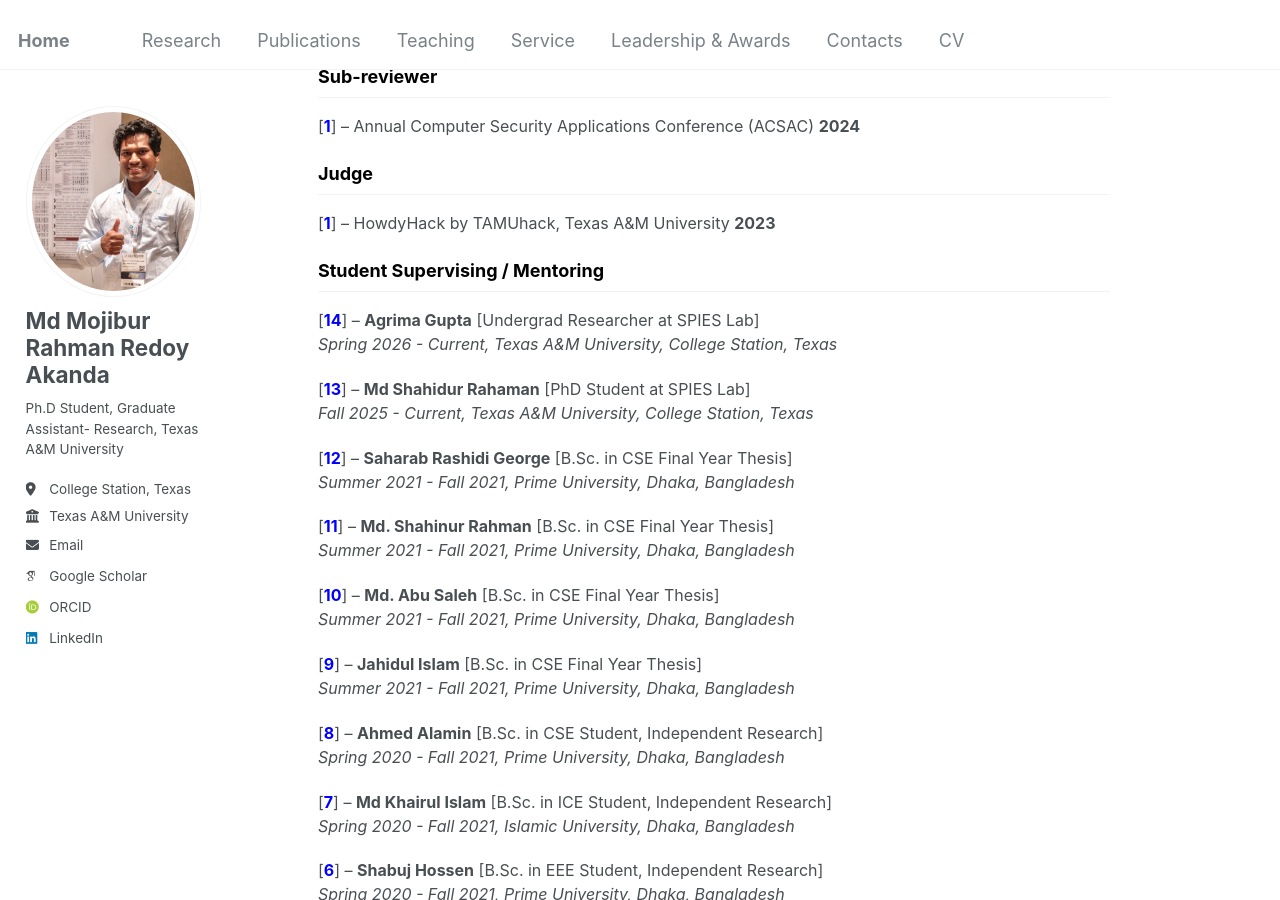
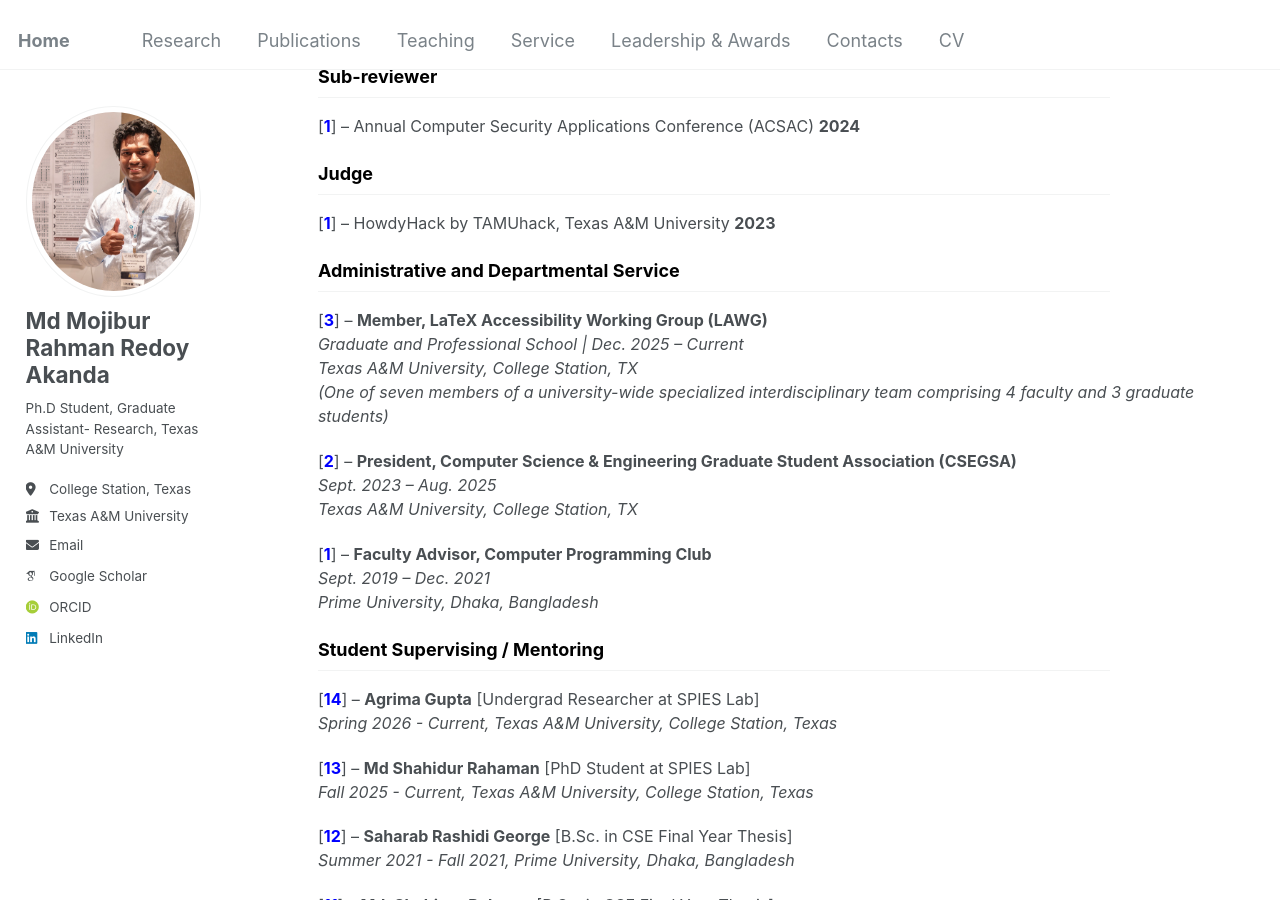
Before and after one commit to redoyakanda/redoyakanda.github.io, a Jekyll site: the page built from _pages/service.html, in a window 1280 px wide and 900 px high, scrolled down 484 px. Built offline with Jekyll 4.4.1, drawn with Linux system fonts in a browser that asks for light colours; some web fonts are replaced.

Commit message:
Update service.html

```diff
--- a/_pages/service.html
+++ b/_pages/service.html
@@ -53,6 +53,31 @@ author_profile: true
   </p>
 </div>
 
+<!-- Administrative and Departmental Service -->
+<h2 class="archive__subtitle">Administrative and Departmental Service</h2>
+<div style="font-size: 16px; width: 120%;">
+
+  <p>
+  [<span style="color:blue;"><strong>3</strong></span>]&nbsp;– <b>Member, LaTeX Accessibility Working Group (LAWG)</b><br>
+  <em>Graduate and Professional School | Dec. 2025 – Current</em><br>
+  <em>Texas A&M University, College Station, TX</em><br>
+  <em>(One of seven members of a university-wide specialized interdisciplinary team comprising 4 faculty and 3 graduate students)</em>
+  </p>
+
+  <p>
+  [<span style="color:blue;"><strong>2</strong></span>]&nbsp;– <b>President, Computer Science & Engineering Graduate Student Association (CSEGSA)</b><br>
+  <em>Sept. 2023 – Aug. 2025</em><br>
+  <em>Texas A&M University, College Station, TX</em>
+  </p>
+
+  <p>
+  [<span style="color:blue;"><strong>1</strong></span>]&nbsp;– <b>Faculty Advisor, Computer Programming Club</b><br>
+  <em>Sept. 2019 – Dec. 2021</em><br>
+  <em>Prime University, Dhaka, Bangladesh</em>
+  </p>
+
+</div>
+
 <!-- Student Supervising/Mentoring Section -->
 <h2 class="archive__subtitle">Student Supervising / Mentoring</h2>
 <div style="font-size: 16px; width: 120%;">
```
